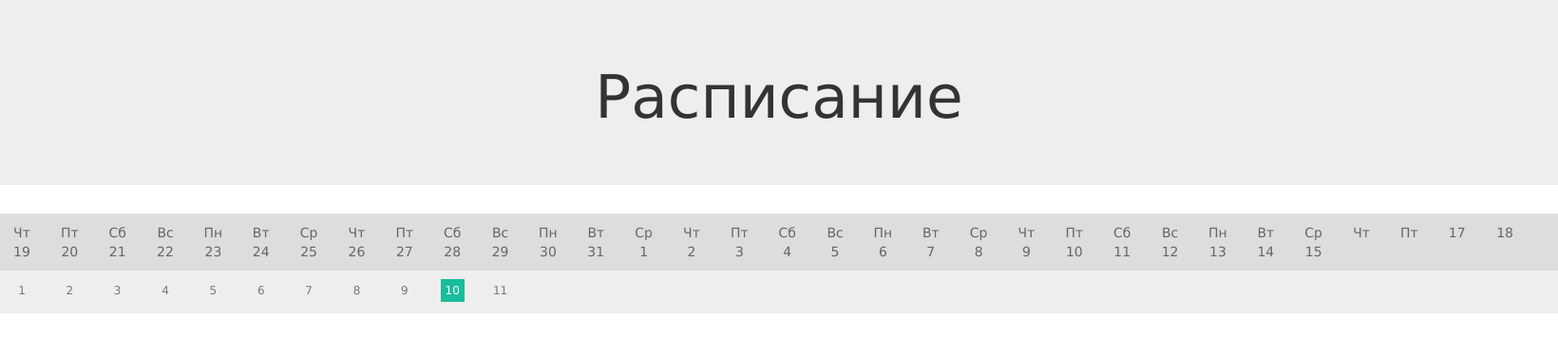
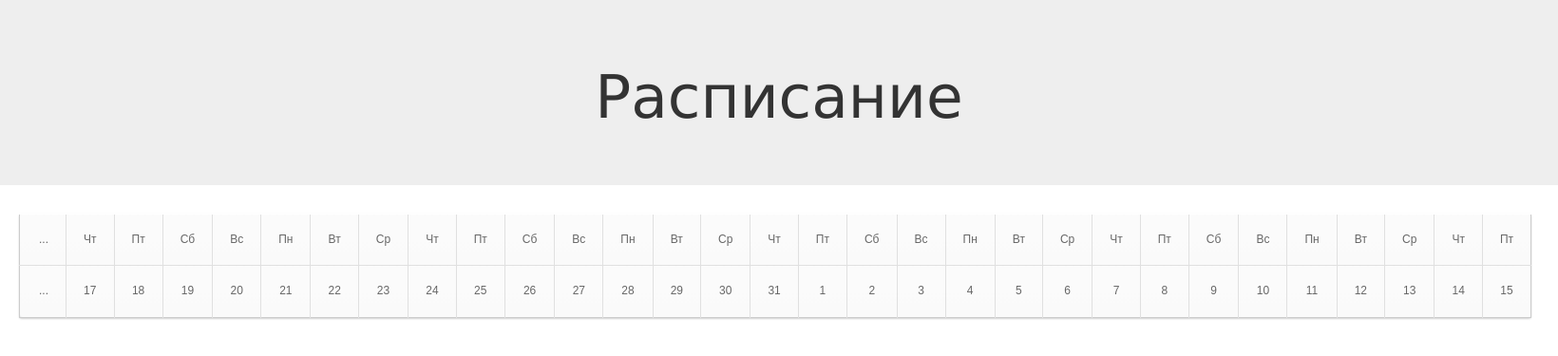
Before and after one commit to RomanDubinin/TimeTableDjango, a Django app: page / in a window 1640 px wide. Shown: the top 375 px of the page at 95% size. Run offline with Django 3.2, Linux system fonts and the light colour scheme; some libraries are stand-ins or nearby versions.

Commit message:
переделал таблицу

```diff
--- a/hello/templates/base.html
+++ b/hello/templates/base.html
@@ -72,11 +72,119 @@ body {font-family: Verdana, sans-serif;}
     color:#777;
 }
 
+.cells td {
+    list-style-type: none;
+    display: inline-block;
+    width: 2.8%;
+    text-align: center;
+    margin-bottom: 5px;
+    font-size:12px;
+    color:#777;
+}
+
 /* Highlight the "current" day */
 .cells li .active {
     padding: 5px;
     background: #1abc9c;
     color: white !important
+}
+
+table a:link {
+    color: #666;
+    font-weight: bold;
+    text-decoration:none;
+}
+table a:visited {
+    color: #999999;
+    font-weight:bold;
+    text-decoration:none;
+}
+table a:active,
+table a:hover {
+    color: #bd5a35;
+    text-decoration:underline;
+}
+table {
+    font-family:Arial, Helvetica, sans-serif;
+    color:#666;
+    font-size:12px;
+    text-shadow: 1px 1px 0px #fff;
+    background:#eaebec;
+    margin:20px;
+    border:#ccc 1px solid;
+
+    -moz-border-radius:3px;
+    -webkit-border-radius:3px;
+    border-radius:3px;
+
+    -moz-box-shadow: 0 1px 2px #d1d1d1;
+    -webkit-box-shadow: 0 1px 2px #d1d1d1;
+    box-shadow: 0 1px 2px #d1d1d1;
+}
+table th {
+    padding:21px 25px 22px 25px;
+    border-top:1px solid #fafafa;
+    border-bottom:1px solid #e0e0e0;
+
+    background: #ededed;
+    background: -webkit-gradient(linear, left top, left bottom, from(#ededed), to(#ebebeb));
+    background: -moz-linear-gradient(top,  #ededed,  #ebebeb);
+}
+table th:first-child {
+    text-align: left;
+    padding-left:20px;
+}
+table tr:first-child th:first-child {
+    -moz-border-radius-topleft:3px;
+    -webkit-border-top-left-radius:3px;
+    border-top-left-radius:3px;
+}
+table tr:first-child th:last-child {
+    -moz-border-radius-topright:3px;
+    -webkit-border-top-right-radius:3px;
+    border-top-right-radius:3px;
+}
+table tr {
+    text-align: center;
+    padding-left:20px;
+}
+table td:first-child {
+    text-align: left;
+    padding-left:20px;
+    border-left: 0;
+}
+table td {
+    padding:18px;
+    border-top: 1px solid #ffffff;
+    border-bottom:1px solid #e0e0e0;
+    border-left: 1px solid #e0e0e0;
+
+    background: #fafafa;
+    background: -webkit-gradient(linear, left top, left bottom, from(#fbfbfb), to(#fafafa));
+    background: -moz-linear-gradient(top,  #fbfbfb,  #fafafa);
+}
+table tr.even td {
+    background: #f6f6f6;
+    background: -webkit-gradient(linear, left top, left bottom, from(#f8f8f8), to(#f6f6f6));
+    background: -moz-linear-gradient(top,  #f8f8f8,  #f6f6f6);
+}
+table tr:last-child td {
+    border-bottom:0;
+}
+table tr:last-child td:first-child {
+    -moz-border-radius-bottomleft:3px;
+    -webkit-border-bottom-left-radius:3px;
+    border-bottom-left-radius:3px;
+}
+table tr:last-child td:last-child {
+    -moz-border-radius-bottomright:3px;
+    -webkit-border-bottom-right-radius:3px;
+    border-bottom-right-radius:3px;
+}
+table tr:hover td {
+    background: #f2f2f2;
+    background: -webkit-gradient(linear, left top, left bottom, from(#f2f2f2), to(#f0f0f0));
+    background: -moz-linear-gradient(top,  #f2f2f2,  #f0f0f0);
 }
 
 
--- a/hello/templates/index.html
+++ b/hello/templates/index.html
@@ -9,28 +9,36 @@
   </div>
 </div>
 
-<ul class="weekdays">
-  {% for day in form.days %}
-    <li>{{ day.day_of_week }}</li>
+<table>
+  <tr>
+    <td>...</td>
+
+        {% for day in form.days %}
+          <td>{{ day.day_of_week }}</td>
+        {% endfor %}
+
+
+  </tr>
+  <tr>
+    <td>...</td>
+
+        {% for day in form.days %}
+          <td>{{ day.day_of_month }}</td>
+        {% endfor %}
+
+  </tr>
+
+  {% for user in form.users %}
+    <tr>
+    <td>
+      {{ user.name }}
+    </td>
+    </tr>
   {% endfor %}
-  {% for day in form.days %}
-    <li>{{ day.day_of_month }}</li>
-  {% endfor %}
-</ul>
-{% for user in form.users %}
-    <li>{{ user.name }}</li>
-  {% endfor %}
-<ul class="cells">
-  <li>1</li>
-  <li>2</li>
-  <li>3</li>
-  <li>4</li>
-  <li>5</li>
-  <li>6</li>
-  <li>7</li>
-  <li>8</li>
-  <li>9</li>
-  <li><span class="active">10</span></li>
-  <li>11</li>
-</ul>
+
+</table>
+
+
+
+
 {% endblock %}
```
